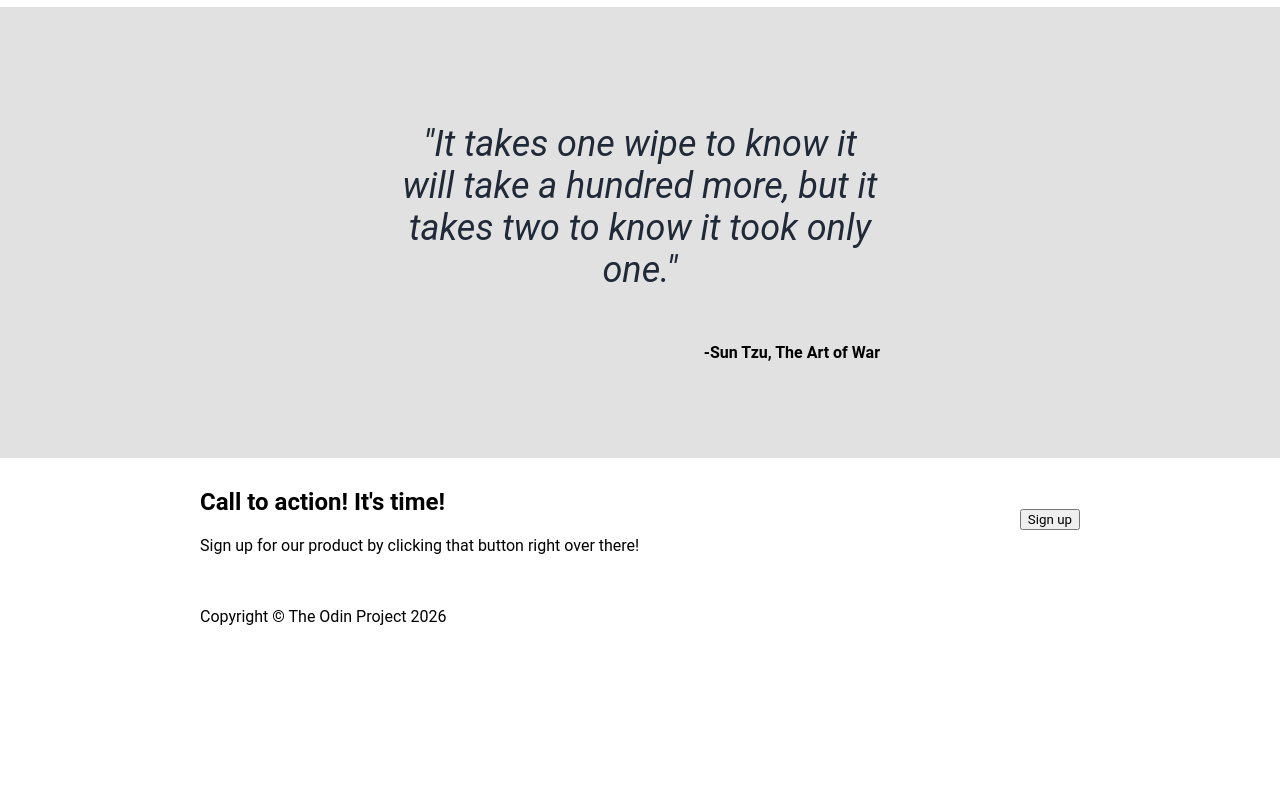
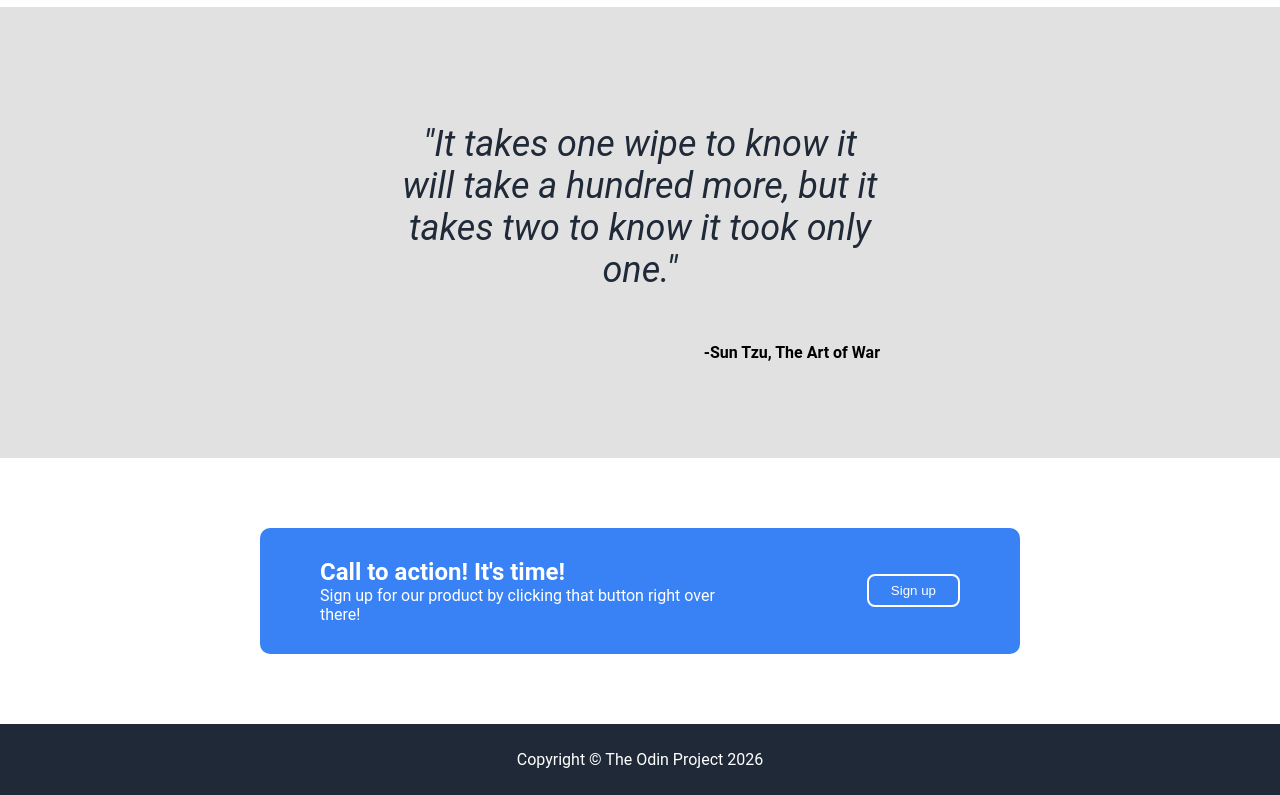
Before and after one commit to Sebylski/landing-page, a plain HTML site: page index.html in a window 1280 px wide. Shown: the part 684-1479 px from the top of the page. Before the commit the page ends 1336 px from the top, so only its background shows below. Drawn offline with Linux system fonts and the light colour scheme.

Commit message:
Finish styling the rest of the site
Basically exercise is done - it's very rough, but I achieved
what was required.
It's the same story as it was with gamedev - many shortcuts, but
along with learning about more tools, everything becomes more and more
clearer

```diff
--- a/index.html
+++ b/index.html
@@ -59,11 +59,15 @@
     </div>
 
     <div class="sign-up-section padded">
-        <div class="sign-up-left">
-            <h2>Call to action! It's time!</h2>
-            <p>Sign up for our product by clicking that button right over there!</p>
+        <div class="blue-window">
+            <div class="sign-up-left">
+                <h2 class="sign-up-header">Call to action! It's time!</h2>
+                <p class="sign-up-text">Sign up for our product by clicking that button right over there!</p>
+            </div>
+            <div class="sign-up-right">
+                <button class="button-two">Sign up</button>
+            </div>
         </div>
-        <button class="button-two">Sign up</button>
     </div>
 
     <div class="footer padded">
--- a/styles.css
+++ b/styles.css
@@ -1,9 +1,6 @@
-* {
-    font-family: "Roboto", sans-serif;
-}
-
 body {
     margin: 0;
+    font-family: "Roboto", sans-serif;
 }
 
 .padded {
@@ -123,6 +120,56 @@ body {
     font-weight: 700;
 }
 
+.sign-up-section {
+    display: flex;
+    justify-content: center;
+    align-items: center;
+}
+
+.sign-up-left {
+    color: white;
+    display: flex;
+    flex-direction: column;
+    justify-content: center;
+}
+
+.sign-up-right {
+    display: flex;
+    justify-content: end;
+    flex-basis: 250px;
+    align-items: center;
+}
+
+.sign-up-header {
+    margin: 0
+}
+.sign-up-text {
+    margin: 0;
+}
+
+.button-two {
+    background-color: #3882F6;
+    color: white;
+    padding: 7px 22px;
+    border-radius: 8px;
+    border: solid white 2px;
+}
+
+.blue-window {
+    display: flex;
+    border-radius: 10px;
+    flex-basis: 700px;
+    background-color: #3882F6;
+    padding: 30px 60px;
+    margin: 60px;
+}
+
+.footer {
+    display: flex;
+    justify-content: center;
+    background-color: #1F2937;
+    color: white;
+}
 
 
 .title-image {
```
